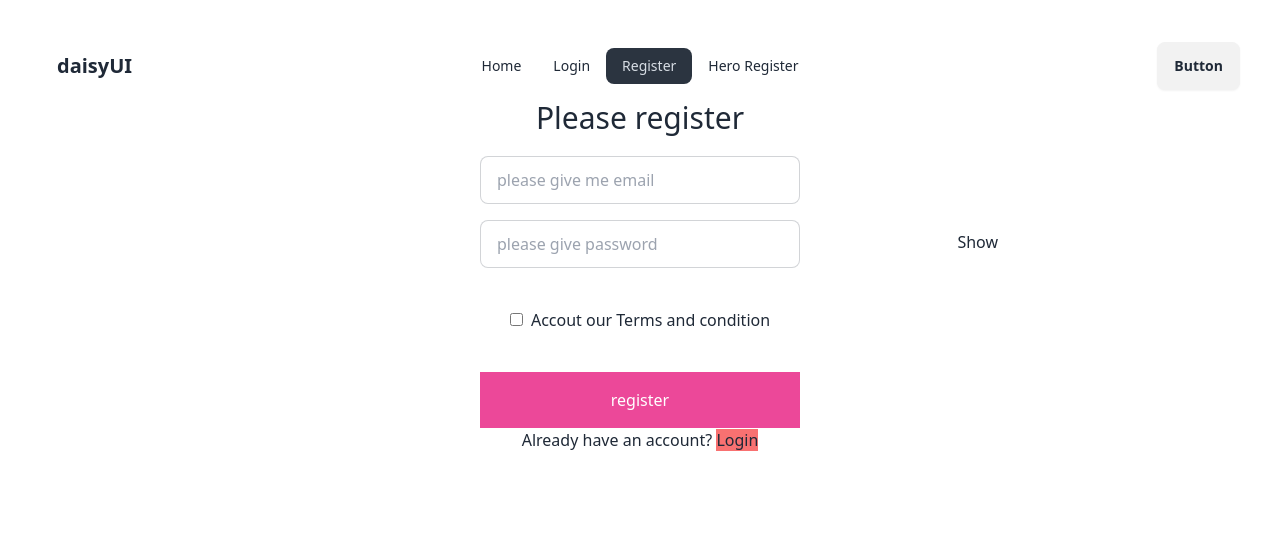
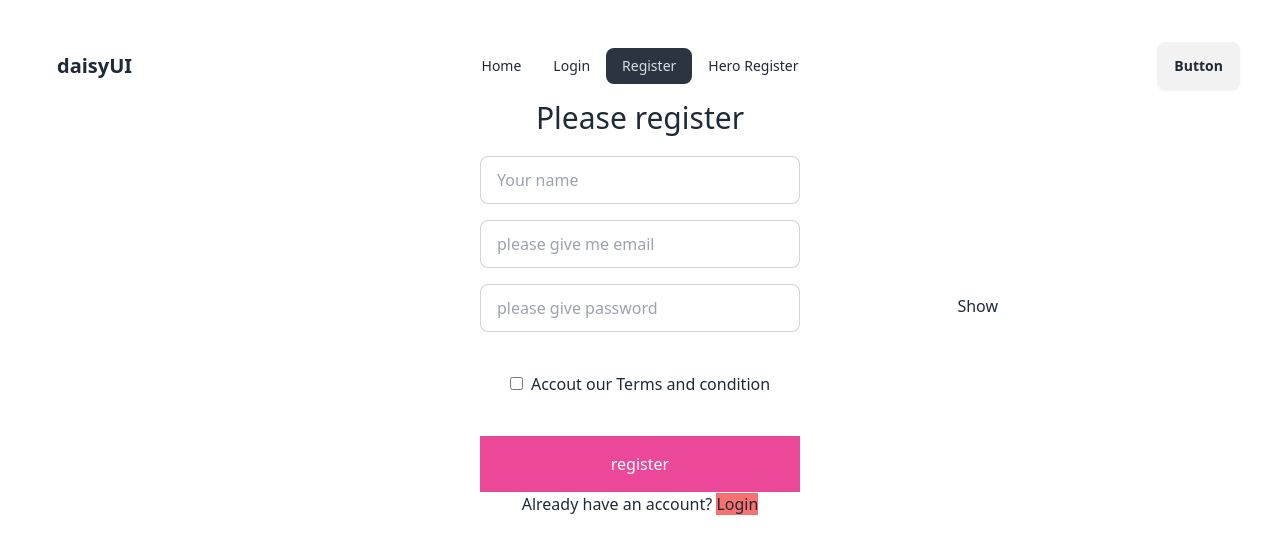
Before and after one commit to nafis200/module-50, a React (Vite) app: page /register in a window 1280 px wide. Shown: the top 554 px of the page. Built offline with nearby package versions, Linux system fonts and the light colour scheme.

Commit message:
final project done

```diff
--- a/src/components/login/Login.jsx
+++ b/src/components/login/Login.jsx
@@ -24,7 +24,13 @@ const Login = () => {
         signInWithEmailAndPassword(auth,email,password)
         .then(result => {
             console.log(result.user);
-            setSuccess('User Login succesfully')
+
+            if(result.user.emailVerified){
+              setSuccess('User Login succesfully')
+            }
+            else{
+              alert('please verify email address')
+            }
         } )
         .catch(error => {
             console.log(error);
--- a/src/components/reguster/Register.jsx
+++ b/src/components/reguster/Register.jsx
@@ -1,6 +1,6 @@
 import { useState } from "react";
 import auth from "../../firebase";
-import { createUserWithEmailAndPassword } from "firebase/auth";
+import { createUserWithEmailAndPassword, sendEmailVerification, updateProfile } from "firebase/auth";
 import { Link } from "react-router-dom";
 
 const Register = () => {
@@ -17,7 +17,8 @@ const Register = () => {
     const email = e.target.email.value;
     const password = e.target.password.value;
     const accepted = e.target.terms.checked
-    console.log(email, password,accepted);
+    const name = e.target.name.value
+    console.log(email, password,accepted,name);
     setRegisterError('')
     setSuccess('')
 
@@ -43,6 +44,18 @@ const Register = () => {
         console.log(user);
         setSuccess('User Created succesfully')
         // ...
+
+        updateProfile(result.user, {
+           displayName: name,
+           photoURL: "https://example.com/jane-q-user/profile.jpg"
+        })
+        .then(()=> console.log('profile updated'))
+        .catch(error=>{
+           console.log(error);
+        })
+
+        sendEmailVerification(result.user)
+        .then(()=> alert('Please check your email and verify your account'))
       })
       .catch((error) => {
         console.log(error);
@@ -55,6 +68,14 @@ const Register = () => {
     <div>
       <h2 className="text-3xl">Please register</h2>
       <form onSubmit={handleRegister} className="space-y-4 mt-5">
+        <input
+          type="text"
+          name="name"
+          id=""
+          placeholder="Your name"
+          className="input input-bordered w-full max-w-xs" required
+        />
+        <br />
         <input
           type="email"
           name="email"
```
